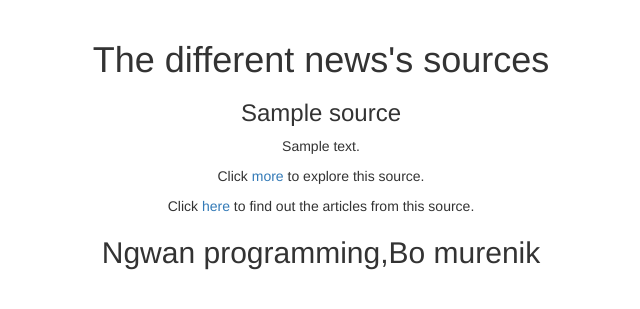
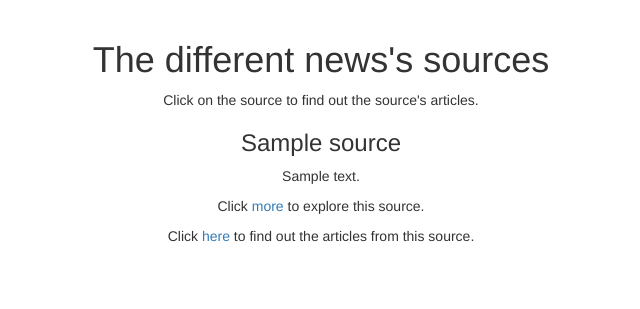
Before and after one commit to Kips-alih/News-Api, a Flask app: template app/templates/index.html in a window 1280 px wide. Shown: the part 52-361 px from the top of the page, without its empty margins (319-959 px from the left). Run offline with Flask 2, Linux system fonts and the light colour scheme; the template is opened without the code that fills it: most values are stand-ins (such as "Sample title", 1, 10 or a date in 2020); some libraries are stand-ins or nearby versions.

Commit message:
Modify the index page

```diff
--- a/app/templates/index.html
+++ b/app/templates/index.html
@@ -1,6 +1,11 @@
 {% extends 'base.html'%}
 {% import 'macros.html' as macro%}
+<!-- Styles block -->
 
+{% block styles%}
+    {{ super() }}
+    <link rel="stylesheet" href="{{url_for('static',filename='css/index.css')}}">
+{% endblock %}
 
 {% block content %}
 <body>
@@ -8,20 +13,12 @@
     <div class="row text-center">
       <div class="col-md-12">
         <h1>The different news's sources</h1>
-      <!-- {% for source in sources %}
-      <p>{{source.name}}</p>
-      <p>{{ source.description }}</p>
-      <p>Click <a href="{{source.url}}">more</a> to explore this source. </p>
-      <p>Click <a href="/articles/{{source.id}}">here</a> to find out the articles from this source.</p>
+        <p>Click on the source to find out the source's articles.</p>
 
-       -->
-    <div>
-      {{macro.displaySourcesList(sources)}}
-    </div>
+        <div>
+          {{macro.displaySourcesList(sources)}}
+        </div>
 
-      {% endfor %}
-
-    <h2>Ngwan programming,Bo murenik</h2>
 
       </div>
     </div>
```
